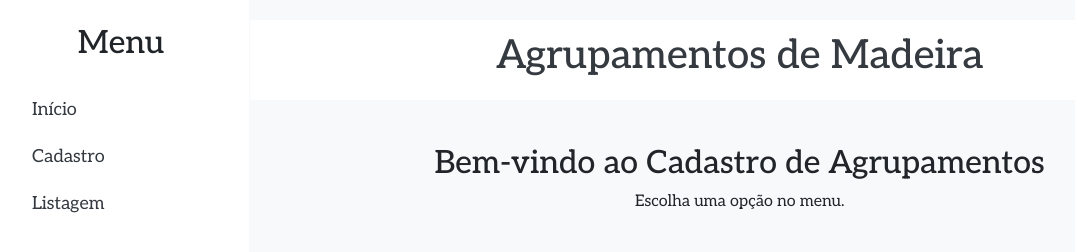
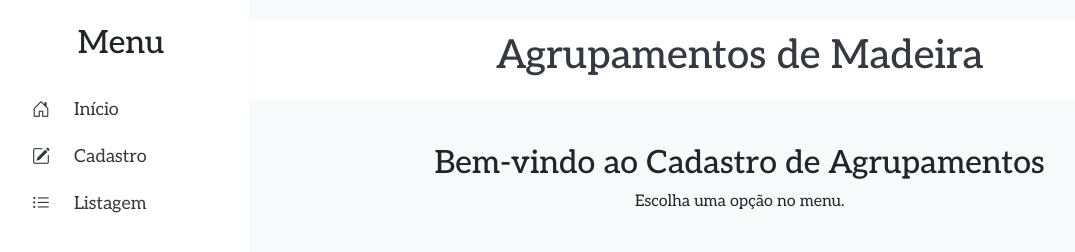
Before and after one commit to acnormun/mvp-sprint1-webapp, a plain HTML site: page index.html in a window 1280 px wide. Shown: the whole page, without its empty margins (7-1082 px from the left). Drawn offline with nearby package versions, Linux system fonts and the light colour scheme.

Commit message:
fix: add sidebar icons

```diff
--- a/index.html
+++ b/index.html
@@ -10,6 +10,7 @@
     <link rel="preconnect" href="https://fonts.gstatic.com" crossorigin>
     <link href="https://fonts.googleapis.com/css2?family=Aleo:ital,wght@0,100..900;1,100..900&display=swap"
         rel="stylesheet">
+    <link href="https://cdn.jsdelivr.net/npm/bootstrap-icons/font/bootstrap-icons.css" rel="stylesheet">
     <link rel="stylesheet" href="style.css">
 </head>
 
@@ -19,9 +20,15 @@
             <!-- Barra lateral -->
             <nav class="col-md-2 col-lg-2 sidebar bg-light p-4">
                 <h2 class="text-center mb-4">Menu</h2>
-                <a class="nav-link" href="#" onclick="navigate('home')">Início</a>
-                <a class="nav-link" href="#" onclick="navigate('cadastro')">Cadastro</a>
-                <a class="nav-link" href="#" onclick="navigate('listagem')">Listagem</a>
+                <a class="nav-link" href="#" onclick="navigate('home')">
+                    <i class="bi bi-house-door"></i><span class="ms-4">Início</span>
+                </a>
+                <a class="nav-link" href="#" onclick="navigate('cadastro')">
+                    <i class="bi bi-pencil-square"></i><span class="ms-4">Cadastro</span>
+                </a>
+                <a class="nav-link" href="#" onclick="navigate('listagem')">
+                    <i class="bi bi-list-ul"></i><span class="ms-4">Listagem</span>
+                </a>
             </nav>
 
             <!-- Conteúdo principal -->
```
